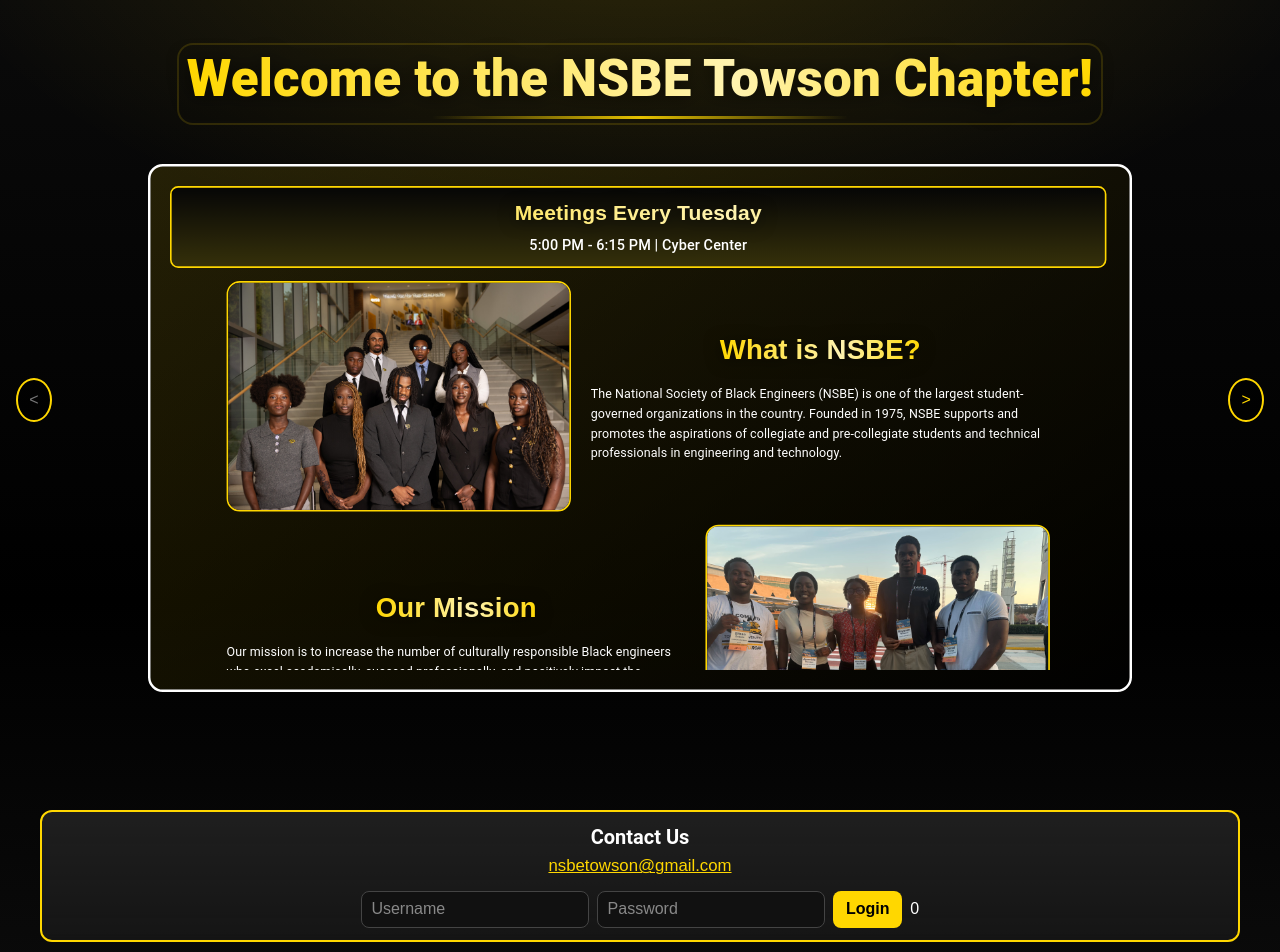
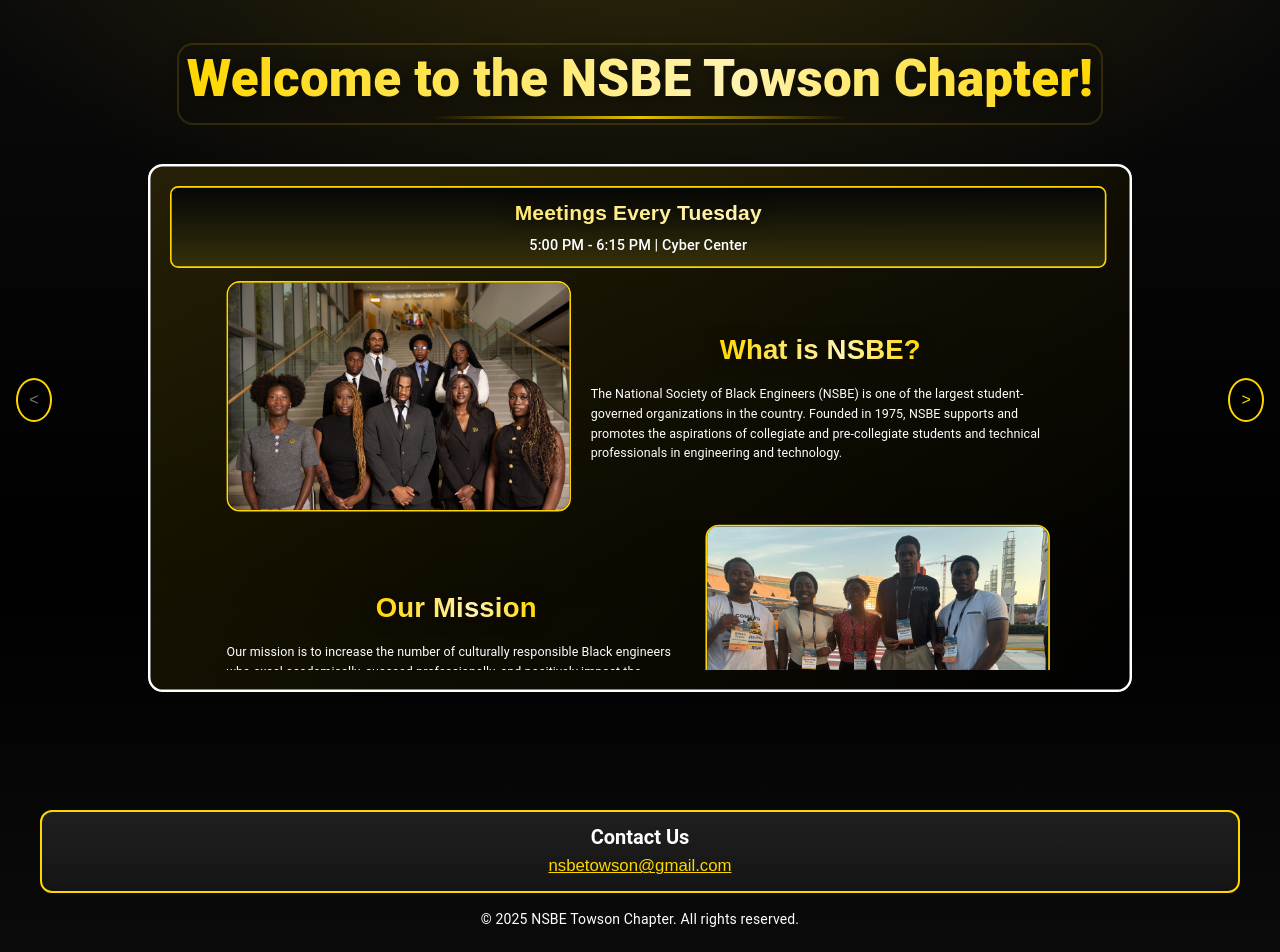
Before and after one commit to danoruo1/nsbe_website, a Next.js app in the folder nsbe-website/: page / in a window 1280 px wide. Shown: the top 952 px of the page. Built offline with nearby package versions, Linux system fonts and the light colour scheme.

Commit message:
Implement sections, gradients, calendar JSON + admin login

```diff
--- a/nsbe-website/src/pages/index.js
+++ b/nsbe-website/src/pages/index.js
@@ -324,8 +324,8 @@ export default function Home() {
             nsbetowson@gmail.com
           </a>
 
-        {/* Site login below Contact Us */}
-        <SiteLogin />
+        {/* Site login hidden for now */}
+        {false && <SiteLogin />}
         </div>
 
         <footer>
```
